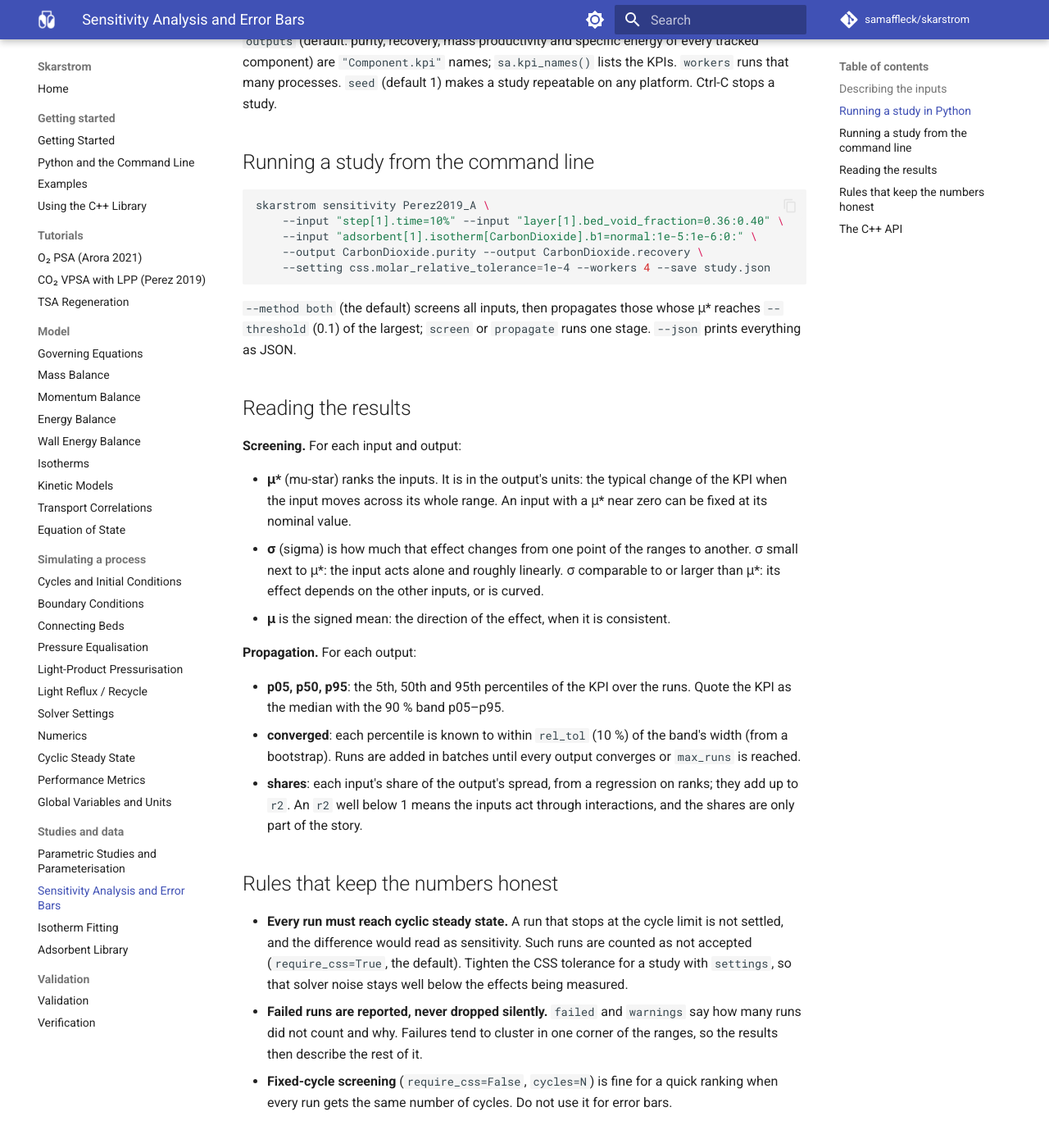
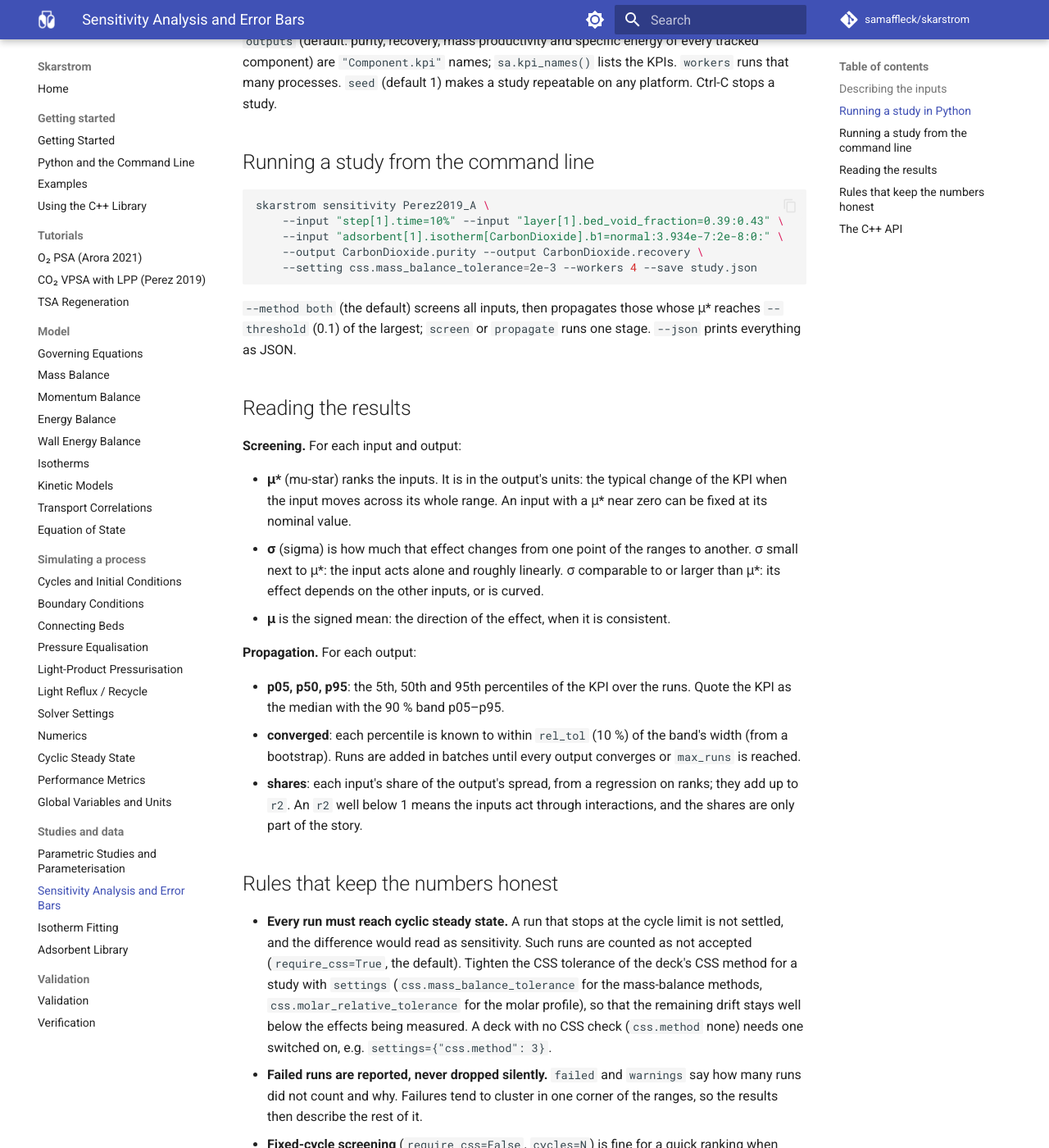
Before and after one commit to samaffleck/skarstrom, an MkDocs documentation site: the page built from docs/sensitivity.md, in a window 1280 px wide and 1400 px high, scrolled down 1849 px. Shown: the whole window at 82% size. Built offline with MkDocs 1.6.1 and Material for MkDocs 9.7.7, drawn with Linux system fonts in a browser that asks for light colours; comment, search, counter and statistics services are not loaded; some of the changed text lies outside the part shown.

Commit message:
Sensitivity: examples match Perez2019_A; notebook runs the two-stage study
The docs and the AGENTS.md example used values that do not fit the deck
(its bed voidage is 0.41, its CO2 b1 3.9e-7 1/Pa) and tightened the molar
tolerance of a deck that checks CSS by mass balance.

Co-Authored-By: Claude Opus 5.5 <noreply@anthropic.com>
Claude-Session: https://claude.ai/code/session_01L4bkDPB9SvX5FuVJFJomsB
Signed-off-by: Claude <noreply@anthropic.com>

````diff
--- a/docs/sensitivity.md
+++ b/docs/sensitivity.md
@@ -39,9 +39,9 @@ sim = skarstrom.examples.Perez2019_A.load()
 study = sa.Study(sim, [
     sa.relative("step[1].time", 0.10),
     sa.relative("endpoint[1].velocity", 0.05),
-    sa.uniform("layer[1].bed_void_fraction", 0.36, 0.40),
-    sa.normal("adsorbent[1].isotherm[CarbonDioxide].b1", 1.0e-5, 0.1e-5, lower=0),
-], settings={"css.molar_relative_tolerance": 1e-4}, workers=4)
+    sa.uniform("layer[1].bed_void_fraction", 0.39, 0.43),
+    sa.normal("adsorbent[1].isotherm[CarbonDioxide].b1", 3.934e-7, 0.2e-7, lower=0),
+], settings={"css.mass_balance_tolerance": 2e-3}, workers=4)   # the deck checks CSS by mass balance
 
 screen = study.screen(trajectories=10)       # 10 x (4 + 1) = 50 runs
 print(screen.table())                        # mu*, its 95 % interval, mu, sigma
@@ -59,10 +59,10 @@ spread.save("perez_spread.json")             # study, every run and the results
 
 ```bash
 skarstrom sensitivity Perez2019_A \
-    --input "step[1].time=10%" --input "layer[1].bed_void_fraction=0.36:0.40" \
-    --input "adsorbent[1].isotherm[CarbonDioxide].b1=normal:1e-5:1e-6:0:" \
+    --input "step[1].time=10%" --input "layer[1].bed_void_fraction=0.39:0.43" \
+    --input "adsorbent[1].isotherm[CarbonDioxide].b1=normal:3.934e-7:2e-8:0:" \
     --output CarbonDioxide.purity --output CarbonDioxide.recovery \
-    --setting css.molar_relative_tolerance=1e-4 --workers 4 --save study.json
+    --setting css.mass_balance_tolerance=2e-3 --workers 4 --save study.json
 ```
 
 `--method both` (the default) screens all inputs, then propagates those whose μ\* reaches `--threshold` (0.1) of the largest; `screen` or `propagate` runs one stage. `--json` prints everything as JSON.
@@ -83,7 +83,7 @@ skarstrom sensitivity Perez2019_A \
 
 ## Rules that keep the numbers honest
 
-- **Every run must reach cyclic steady state.** A run that stops at the cycle limit is not settled, and the difference would read as sensitivity. Such runs are counted as not accepted (`require_css=True`, the default). Tighten the CSS tolerance for a study with `settings`, so that solver noise stays well below the effects being measured.
+- **Every run must reach cyclic steady state.** A run that stops at the cycle limit is not settled, and the difference would read as sensitivity. Such runs are counted as not accepted (`require_css=True`, the default). Tighten the CSS tolerance of the deck's CSS method for a study with `settings` (`css.mass_balance_tolerance` for the mass-balance methods, `css.molar_relative_tolerance` for the molar profile), so that the remaining drift stays well below the effects being measured. A deck with no CSS check (`css.method` none) needs one switched on, e.g. `settings={"css.method": 3}`.
 - **Failed runs are reported, never dropped silently.** `failed` and `warnings` say how many runs did not count and why. Failures tend to cluster in one corner of the ranges, so the results then describe the rest of it.
 - **Fixed-cycle screening** (`require_css=False`, `cycles=N`) is fine for a quick ranking when every run gets the same number of cycles. Do not use it for error bars.
 
@@ -96,7 +96,7 @@ The engine plans the runs and analyses the results; the caller executes them, so
 namespace sa = adsim::sensitivity;
 
 std::vector<sa::Input> inputs = {sa::Relative("step[1].time", 99.0, 0.1),
-                                 sa::Uniform("layer[1].bed_void_fraction", 0.36, 0.40)};
+                                 sa::Uniform("layer[1].bed_void_fraction", 0.39, 0.43)};
 std::vector<sa::Output> outputs = {sa::ParseOutput("CarbonDioxide.purity")};
 sa::CheckStudy(deck_json, inputs, outputs);
 
````
Also changed, not shown: AGENTS.md (+2 -2 lines), 3 other files.
